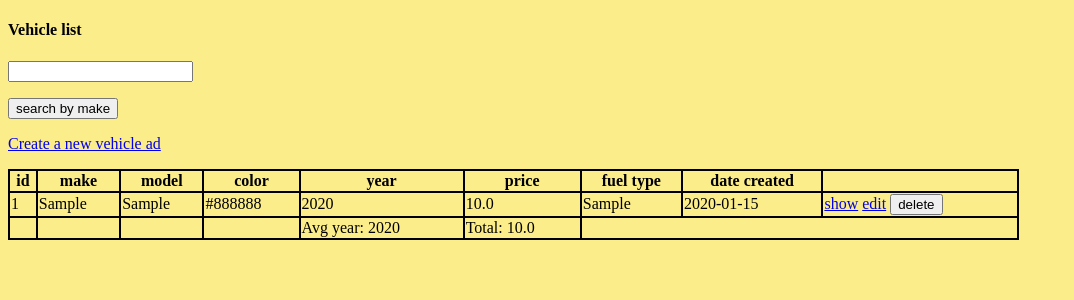
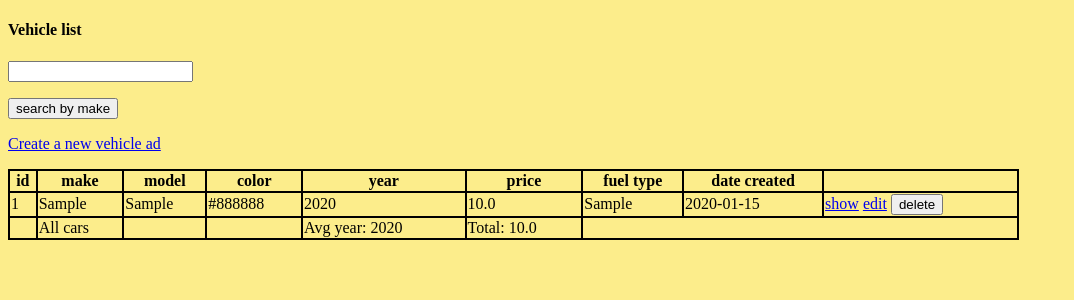
Before and after one commit to Deidei4455/Flask_automobiliai_db, a Flask app: page / in a window 1280 px wide. Shown: the top 300 px of the page, without its empty margins (0-1074 px from the left). Run offline with Flask 3, Linux system fonts and the light colour scheme; tables that the repository leaves empty hold one stand-in row (values such as "Sample post").

Commit message:
Named one cell "all cars"

```diff
--- a/templates/index_css.html
+++ b/templates/index_css.html
@@ -44,7 +44,7 @@
     {% endfor %}
     <tr>
         <td></td>
-        <td></td>
+        <td>All cars</td>
         <td></td>
         <td></td>
         <td>Avg year: {{ avg_year }}</td>
```
